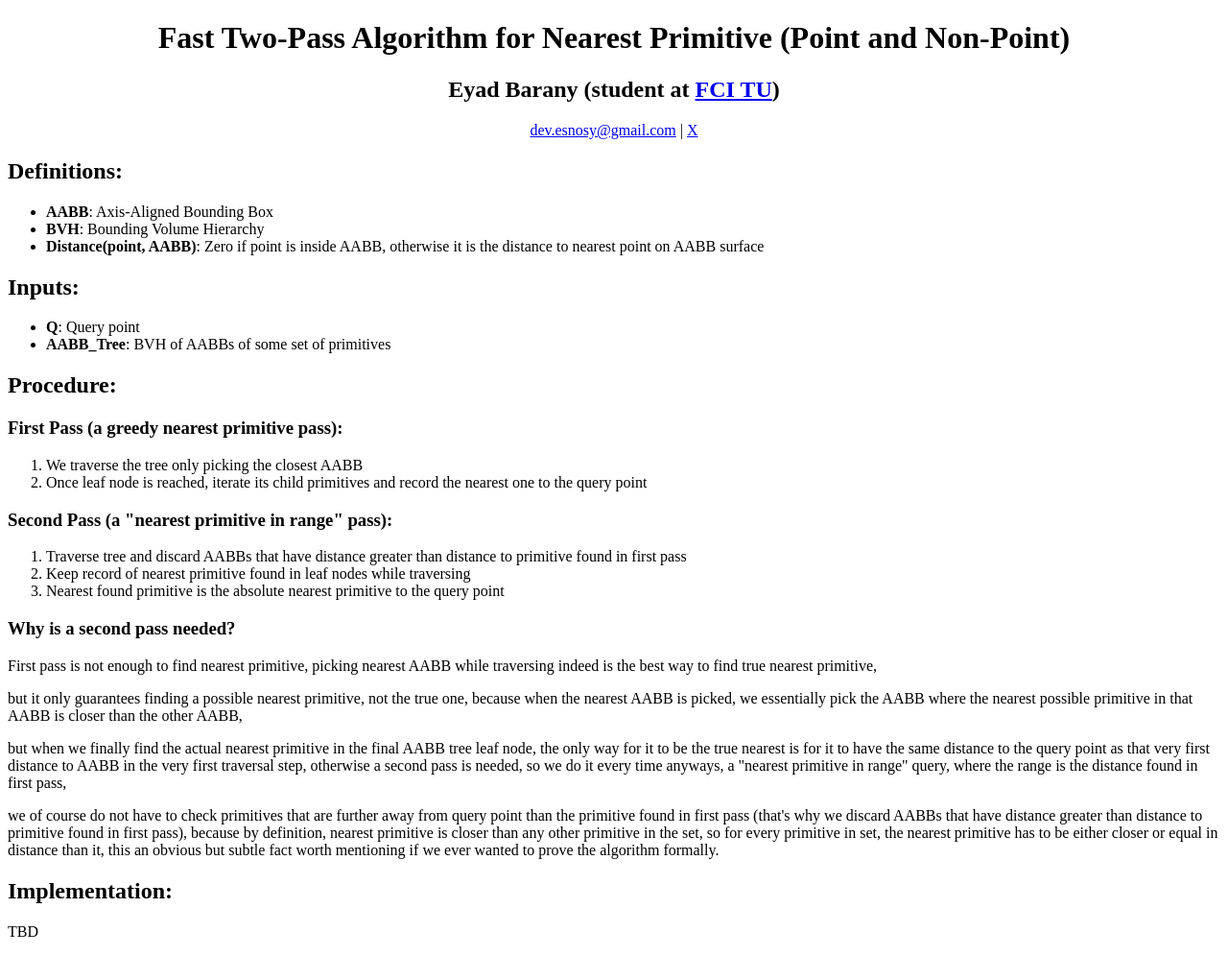
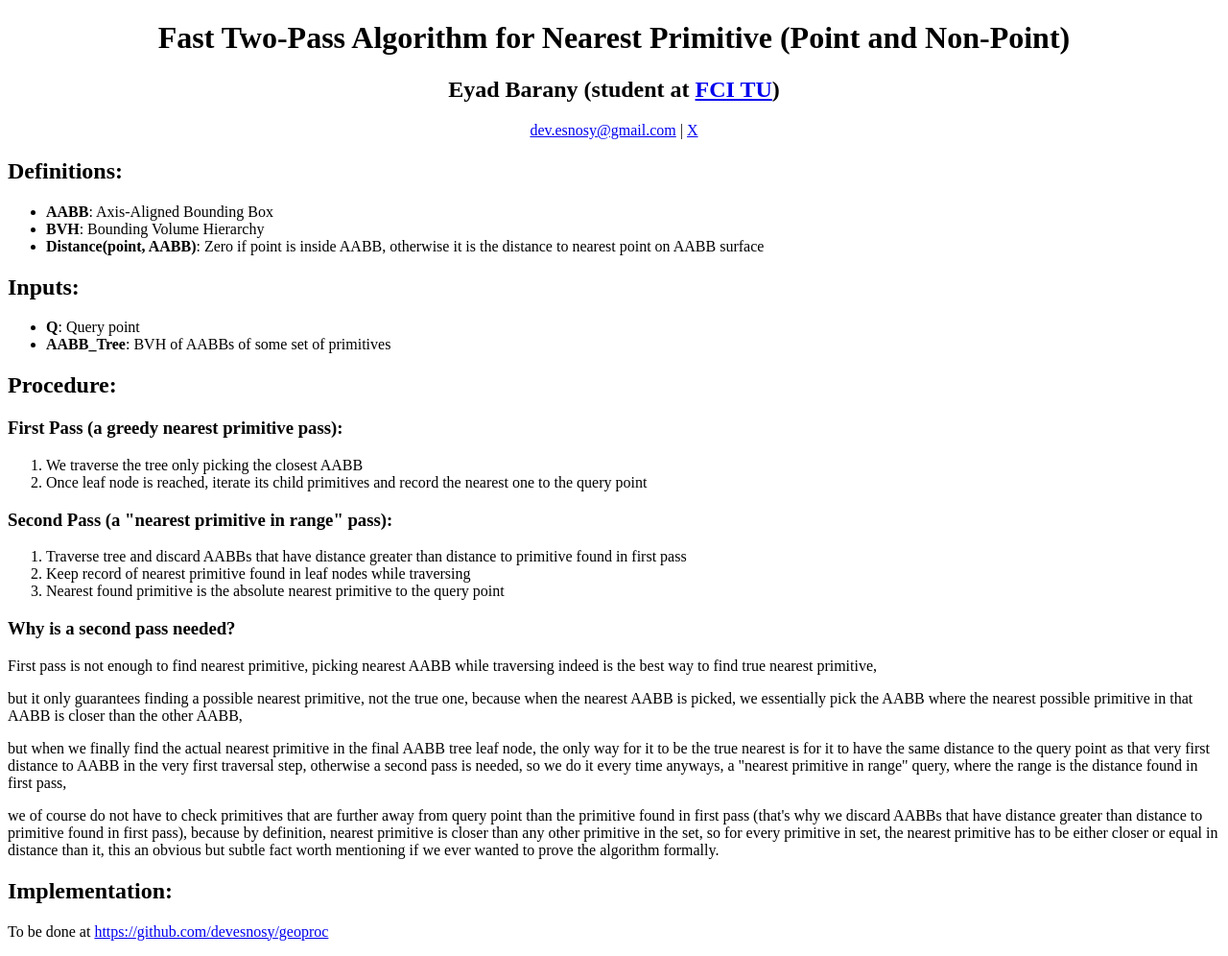
Before and after one commit to devesnosy/devesnosy.github.io, a plain HTML site: page geoproc/nearest_prim_fast_two_pass_algo.html in a window 1280 px wide. Shown: the whole page at 96% size. Drawn offline with Linux system fonts and the light colour scheme.

Commit message:
Add link to geoproc github repo

```diff
--- a/geoproc/nearest_prim_fast_two_pass_algo.html
+++ b/geoproc/nearest_prim_fast_two_pass_algo.html
@@ -96,6 +96,11 @@
         </p>
 
         <h2>Implementation:</h2>
-        TBD
+        <p>
+            To be done at
+            <a href="https://github.com/devesnosy/geoproc"
+                >https://github.com/devesnosy/geoproc</a
+            >
+        </p>
     </body>
 </html>
```
